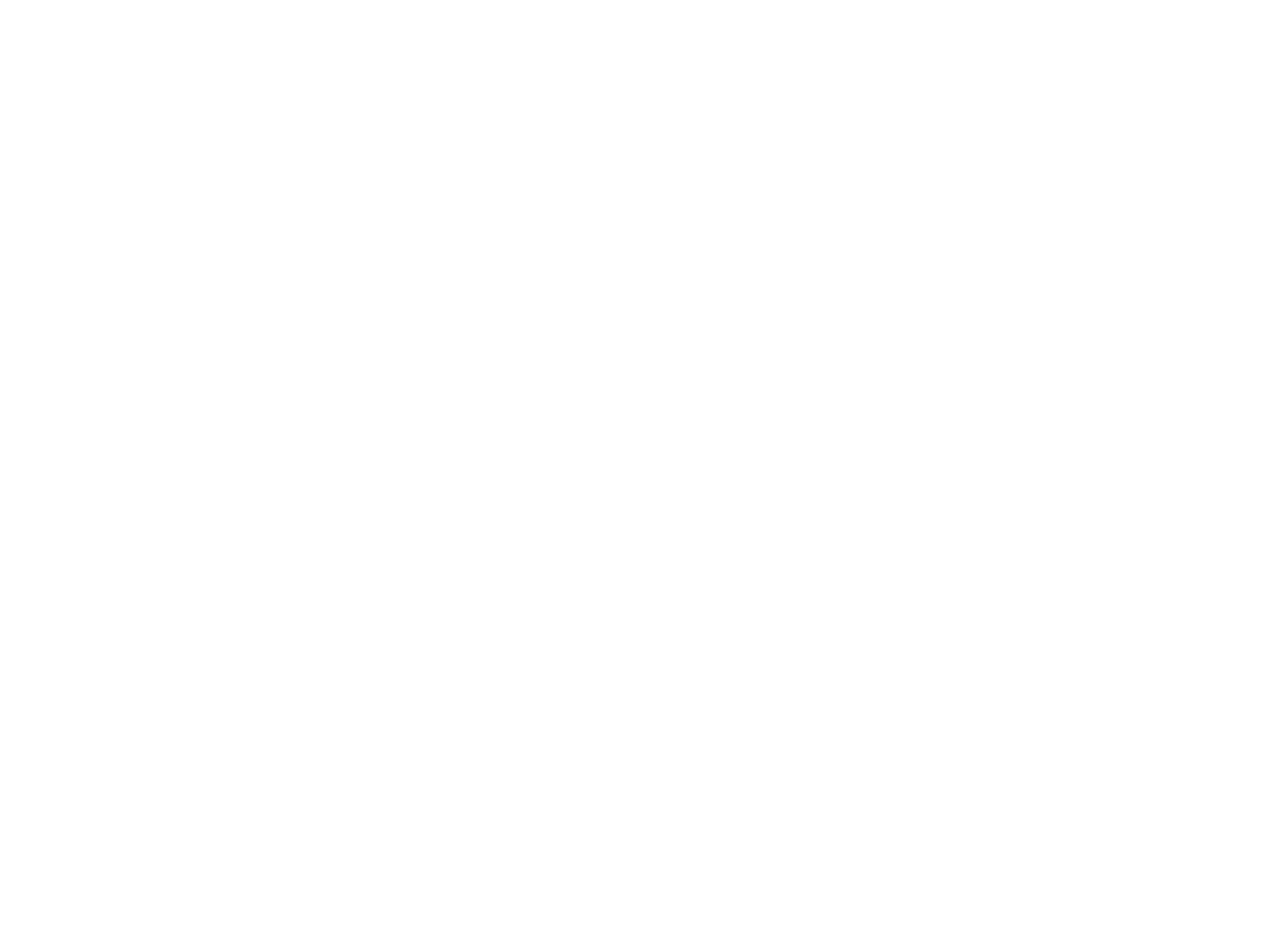
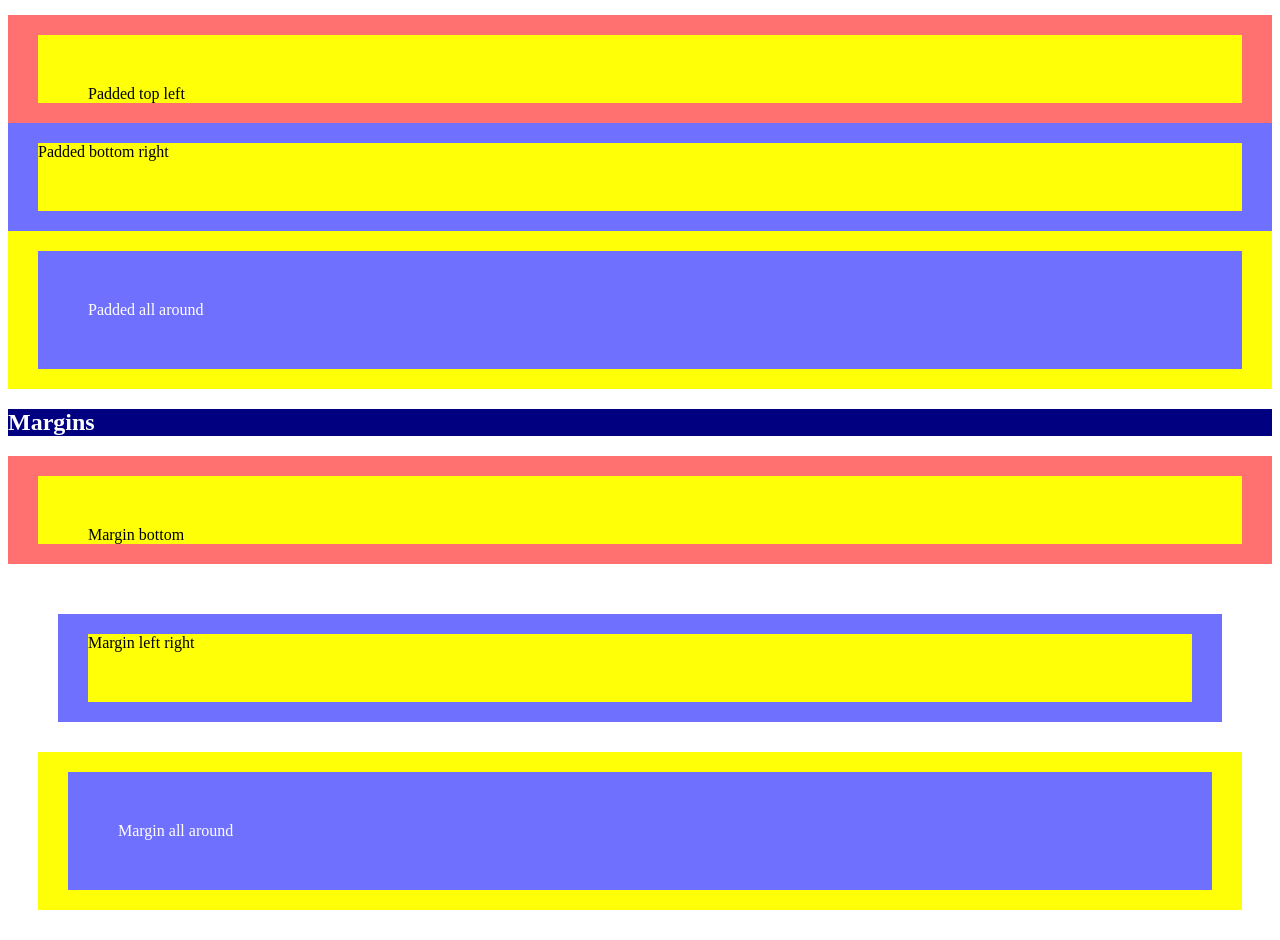
Before and after one commit to pricefy-dotcom/webdev-client, a Next.js app in the folder 2026/fall/webdev/webdev-client/: page /labs/lab2 in a window 1280 px wide. Shown: the part 1700-2640 px from the top of the page. Before the commit the page ends 1664 px from the top, so only its background shows below. Built offline with nearby package versions, Linux system fonts and the light colour scheme.

Commit message:
Lab 2.1.10 Styling an HTML Tag's Padding and Margins with CSS

```diff
--- /dev/null
+++ b/2026/fall/webdev/webdev-client/app/labs/lab2/Margins.tsx
@@ -0,0 +1,16 @@
+export default function Margins() {
+    return (
+        <div id="wd-css-margins">
+            <h2>Margins</h2>
+            <div className="wd-margin-bottom wd-padded-top-left wd-border-fat wd-border-red wd-border-solid wd-bg-color-yellow">
+                Margin bottom
+            </div>
+            <div className="wd-margin-right-left wd-padded-bottom-right wd-border-fat wd-border-blue wd-border-solid wd-bg-color-yellow">
+                Margin left right
+            </div>
+            <div className="wd-margin-all-around wd-padding-fat wd-border-fat wd-border-yellow wd-border-solid wd-bg-color-blue wd-fg-color-white">
+                Margin all around
+            </div>
+        </div>
+    );
+}
--- /dev/null
+++ b/2026/fall/webdev/webdev-client/app/labs/lab2/Padding.tsx
@@ -0,0 +1,16 @@
+export default function Padding() {
+    return (
+        <div id="wd-css-paddings">
+            <h2>Padding</h2>
+            <div className="wd-padded-top-left wd-border-fat wd-border-red wd-border-solid wd-bg-color-yellow">
+                Padded top left
+            </div>
+            <div className="wd-padded-bottom-right wd-border-fat wd-border-blue wd-border-solid wd-bg-color-yellow">
+                Padded bottom right
+            </div>
+            <div className="wd-padding-fat wd-border-fat wd-border-yellow wd-border-solid wd-bg-color-blue wd-fg-color-white">
+                Padded all around
+            </div>
+        </div>
+    );
+}
--- a/2026/fall/webdev/webdev-client/app/labs/lab2/index.css
+++ b/2026/fall/webdev/webdev-client/app/labs/lab2/index.css
@@ -103,3 +103,30 @@ h2 {
 .wd-border-yellow { border-color: #ffff07; }
 .wd-border-red { border-color: #ff7070; }
 .wd-border-blue { border-color: #7070ff; }
+
+.wd-padded-top-left {
+    padding-top: 50px;
+    padding-left: 50px;
+}
+
+.wd-padded-bottom-right {
+    padding-bottom: 50px;
+    padding-right: 50px;
+}
+
+.wd-padding-fat {
+    padding: 50px;
+}
+
+.wd-margin-bottom {
+    margin-bottom: 50px;
+}
+
+.wd-margin-right-left {
+    margin-left: 50px;
+    margin-right: 50px;
+}
+
+.wd-margin-all-around {
+    margin: 30px;
+}
--- a/2026/fall/webdev/webdev-client/app/labs/lab2/page.tsx
+++ b/2026/fall/webdev/webdev-client/app/labs/lab2/page.tsx
@@ -2,6 +2,9 @@ import "./index.css";
 import ForegroundColors from "./ForegroundColors";
 import BackgroundColors from "./BackgroundColors";
 import Borders from "./Borders";
+import Padding from "./Padding";
+import Margins from "./Margins";
+
 export default function Lab2() {
   return (
     <div id="wd-lab2">
@@ -123,6 +126,8 @@ export default function Lab2() {
       <ForegroundColors />
       <BackgroundColors />
       <Borders />
+      <Padding />
+      <Margins />
 
     </div>
   );
```
